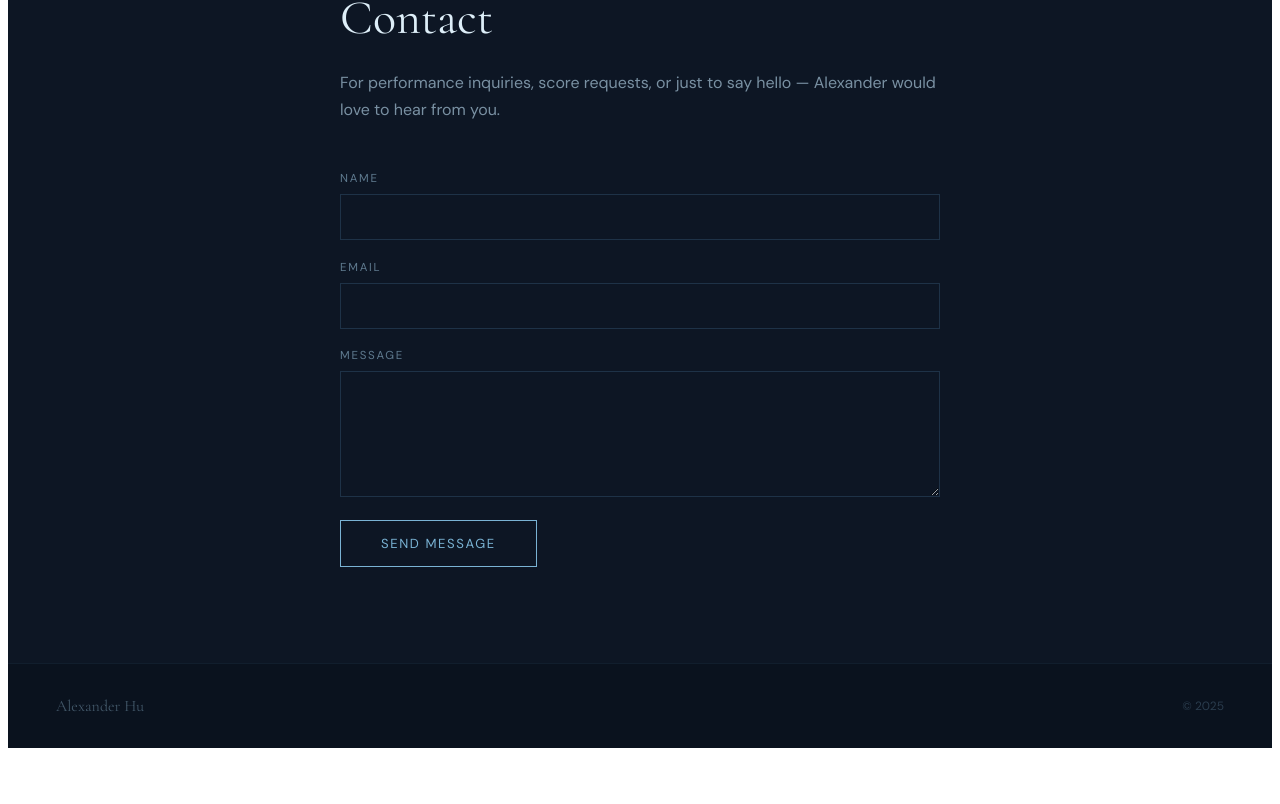
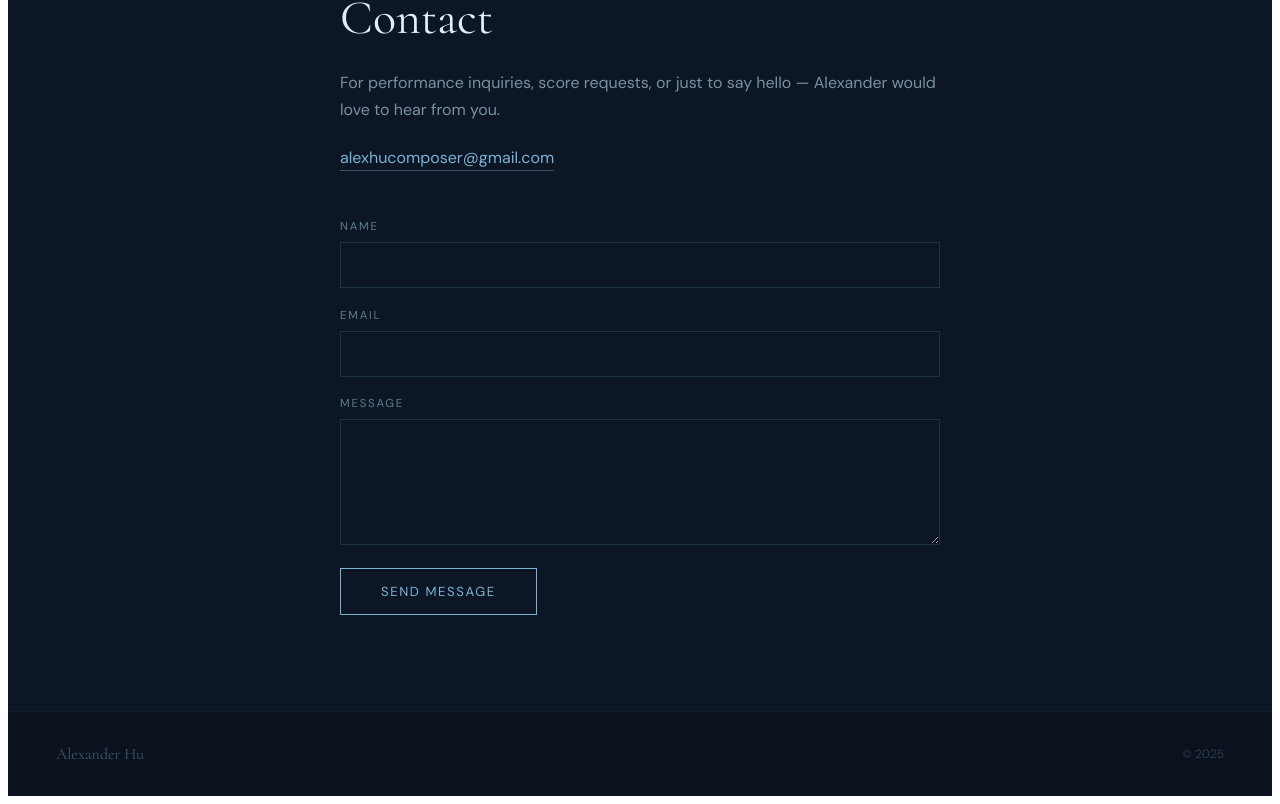
Before and after one commit to gordonwho/alex-hu-website, a React (Create React App) app: page / in a window 1280 px wide. Shown: the part 4403-5207 px from the top of the page. Before the commit the page ends 5159 px from the top, so only its background shows below. Built offline with nearby package versions, Linux system fonts and the light colour scheme.

Commit message:
update email address under contact

```diff
--- a/src/App.jsx
+++ b/src/App.jsx
@@ -337,9 +337,12 @@ function Contact() {
       <div style={{ maxWidth: "600px", margin: "0 auto" }}>
         <p style={{ fontFamily: "'DM Sans', sans-serif", fontSize: "0.72rem", letterSpacing: "0.2em", textTransform: "uppercase", color: "#7ab3d4", marginBottom: "1.2rem" }}>Get in Touch</p>
         <h2 style={{ fontFamily: "'Cormorant Garamond', serif", fontSize: "3rem", fontWeight: 400, color: "#ddeef8", lineHeight: 1.1, margin: "0 0 1.5rem" }}>Contact</h2>
-        <p style={{ fontFamily: "'DM Sans', sans-serif", fontSize: "1rem", color: "rgba(180,210,230,0.65)", lineHeight: 1.7, marginBottom: "3rem" }}>
+        <p style={{ fontFamily: "'DM Sans', sans-serif", fontSize: "1rem", color: "rgba(180,210,230,0.65)", lineHeight: 1.7, marginBottom: "1.5rem" }}>
           For performance inquiries, score requests, or just to say hello — Alexander would love to hear from you.
         </p>
+        <a href="mailto:alexhucomposer@gmail.com" style={{ display: "inline-block", fontFamily: "'DM Sans', sans-serif", fontSize: "1rem", color: "#7ab3d4", textDecoration: "none", marginBottom: "3rem", borderBottom: "1px solid rgba(122,179,212,0.4)", paddingBottom: "2px" }}>
+          alexhucomposer@gmail.com
+        </a>
         {sent ? (
           <div style={{ padding: "2rem", border: "1px solid rgba(100,160,210,0.3)", textAlign: "center" }}>
             <p style={{ fontFamily: "'Cormorant Garamond', serif", fontSize: "1.4rem", color: "#7ab3d4", margin: 0 }}>Message sent — thank you.</p>
```
